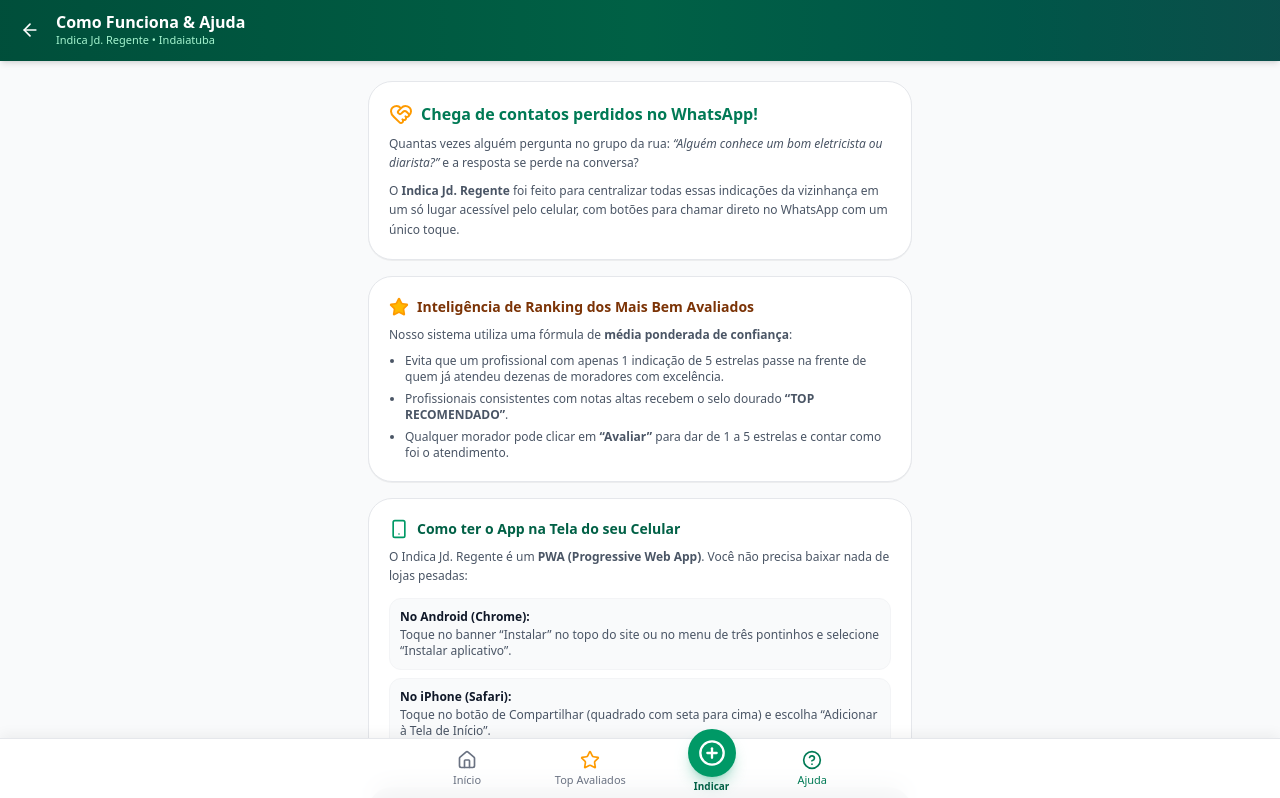
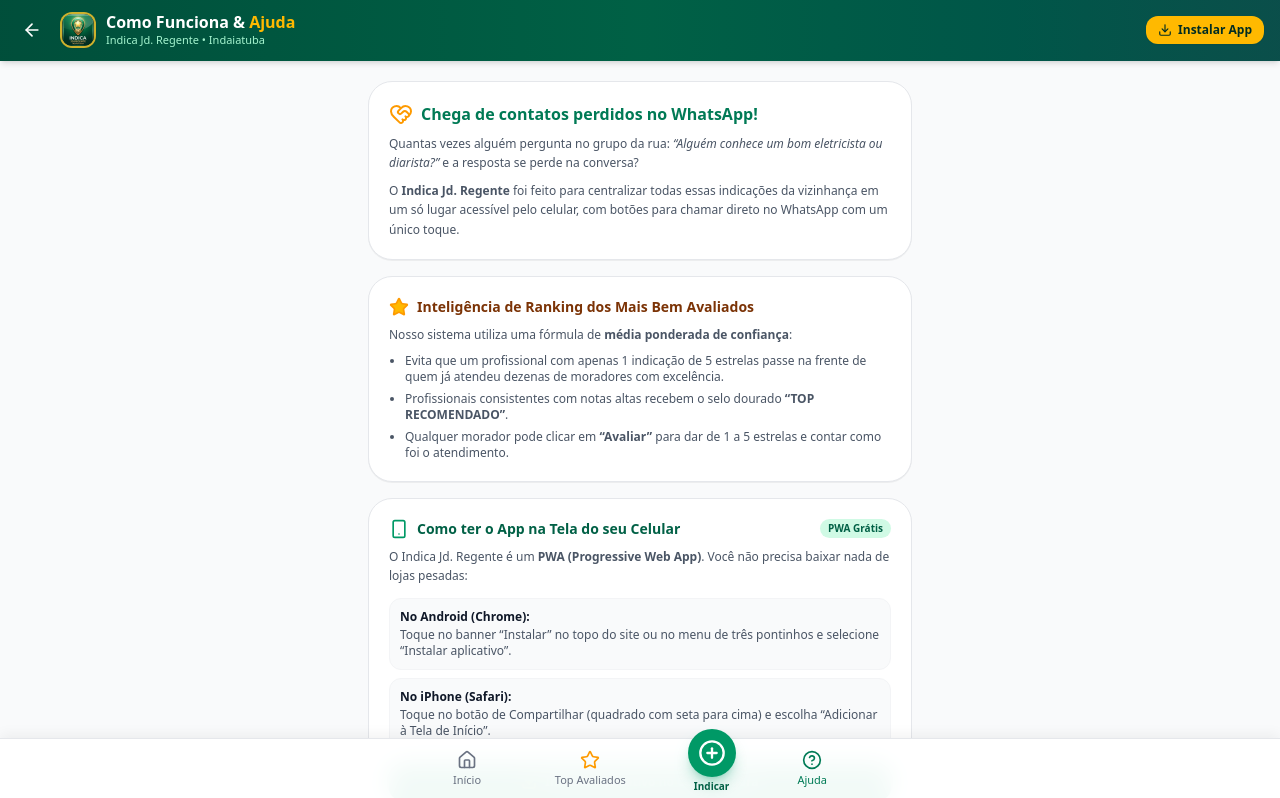
Before and after one commit to ofaccioli/indica-regente-indaia, a Next.js app: page /sobre in a window 1280 px wide. Shown: the top 798 px of the page. Built offline with nearby package versions, Linux system fonts and the light colour scheme.

Commit message:
feat: adicionar logo e padronizacao do nome Indica Jd. Regente em todas as telas; botao de instalar PWA

```diff
--- a/src/app/admin/page.tsx
+++ b/src/app/admin/page.tsx
@@ -3,6 +3,7 @@
 import React, { useEffect, useState } from "react";
 import { useRouter } from "next/navigation";
 import Link from "next/link";
+import Image from "next/image";
 import {
   ShieldCheck,
   LogOut,
@@ -182,13 +183,22 @@
             >
               <ArrowLeft className="w-5 h-5" />
             </Link>
-            <div className="flex items-center gap-2">
-              <ShieldCheck className="w-6 h-6 text-amber-400" />
+            <Link href="/" className="flex items-center gap-2.5">
+              <div className="relative w-8 h-8 rounded-xl overflow-hidden shadow-xs border border-amber-400/80 flex-shrink-0 bg-emerald-950">
+                <Image
+                  src="/logo.png"
+                  alt="Logo Indica Jd.Regente"
+                  fill
+                  sizes="32px"
+                  className="object-cover"
+                  priority
+                />
+              </div>
               <div>
                 <h1 className="text-base font-bold leading-tight">Painel de Moderação</h1>
-                <p className="text-[11px] text-gray-400">IndicaRegenteIndaia Admin</p>
+                <p className="text-[11px] text-gray-400">Indica Jd. Regente • Indaiatuba</p>
               </div>
-            </div>
+            </Link>
           </div>
 
           <div className="flex items-center gap-2">
--- a/src/app/cadastrar/page.tsx
+++ b/src/app/cadastrar/page.tsx
@@ -3,6 +3,7 @@
 import React, { useState, useEffect } from "react";
 import { useRouter } from "next/navigation";
 import Link from "next/link";
+import Image from "next/image";
 import {
   ArrowLeft,
   CheckCircle2,
@@ -133,7 +134,7 @@
     }
 
     if (contatoDuplicado) {
-      alert("Este telefone já está cadastrado no IndicaRegenteIndaia. Evite contatos duplicados!");
+      alert("Este telefone já está cadastrado no Indica Jd. Regente. Evite contatos duplicados!");
       return;
     }
 
@@ -189,18 +190,34 @@
 
   return (
     <div className="min-h-screen bg-gray-50 pb-12">
-      {/* Header simples */}
-      <header className="sticky top-0 z-20 bg-emerald-700 text-white px-4 py-3 shadow-md flex items-center gap-3">
+      {/* Header com Logo */}
+      <header className="sticky top-0 z-20 bg-gradient-to-r from-emerald-900 via-emerald-800 to-teal-900 text-white px-4 py-3 shadow-md flex items-center justify-between">
+        <div className="flex items-center gap-3">
           <Link
             href="/"
-          className="p-1 rounded-full hover:bg-emerald-800 transition-colors"
+            className="p-1.5 rounded-full hover:bg-emerald-800/80 transition-colors"
             aria-label="Voltar para a página inicial"
           >
             <ArrowLeft className="w-5 h-5" />
           </Link>
+          <Link href="/" className="flex items-center gap-2.5">
+            <div className="relative w-9 h-9 rounded-xl overflow-hidden shadow-xs border-2 border-amber-300/80 flex-shrink-0 bg-emerald-950">
+              <Image
+                src="/logo.png"
+                alt="Logo Indica Jd.Regente"
+                fill
+                sizes="36px"
+                className="object-cover"
+                priority
+              />
+            </div>
             <div>
-          <h1 className="text-base font-bold leading-tight">Indicar Profissional / Serviço</h1>
-          <p className="text-[11px] text-emerald-200">IndicaRegenteIndaia</p>
+              <h1 className="text-sm sm:text-base font-black leading-tight">
+                Indicar <span className="text-amber-400">Profissional / Serviço</span>
+              </h1>
+              <p className="text-[11px] text-emerald-200 font-medium">Indica Jd. Regente • Indaiatuba</p>
+            </div>
+          </Link>
         </div>
       </header>
 
--- a/src/app/sobre/page.tsx
+++ b/src/app/sobre/page.tsx
@@ -2,6 +2,7 @@
 
 import React from "react";
 import Link from "next/link";
+import Image from "next/image";
 import {
   ArrowLeft,
   Smartphone,
@@ -9,27 +10,58 @@
   ShieldCheck,
   HeartHandshake,
   Mail,
-  Code,
+  Download,
 } from "lucide-react";
 import { BottomNav } from "@/components/BottomNav";
 
 export default function SobrePage() {
+  const handleInstalarApp = () => {
+    if (typeof window !== "undefined") {
+      window.dispatchEvent(new CustomEvent("indica:open-pwa-install"));
+    }
+  };
+
   return (
     <div className="min-h-screen bg-gray-50 pb-20 flex flex-col justify-between">
       <div>
-        {/* Header */}
-        <header className="sticky top-0 z-20 bg-gradient-to-r from-emerald-900 via-emerald-800 to-teal-900 text-white px-4 py-3 shadow-md flex items-center gap-3">
+        {/* Header com Logo */}
+        <header className="sticky top-0 z-20 bg-gradient-to-r from-emerald-900 via-emerald-800 to-teal-900 text-white px-4 py-3 shadow-md flex items-center justify-between">
+          <div className="flex items-center gap-3">
             <Link
               href="/"
-            className="p-1 rounded-full hover:bg-emerald-800/80 transition-colors"
+              className="p-1.5 rounded-full hover:bg-emerald-800/80 transition-colors"
               aria-label="Voltar para a página inicial"
             >
               <ArrowLeft className="w-5 h-5" />
             </Link>
+            <Link href="/" className="flex items-center gap-2.5">
+              <div className="relative w-9 h-9 rounded-xl overflow-hidden shadow-xs border-2 border-amber-300/80 flex-shrink-0 bg-emerald-950">
+                <Image
+                  src="/logo.png"
+                  alt="Logo Indica Jd.Regente"
+                  fill
+                  sizes="36px"
+                  className="object-cover"
+                  priority
+                />
+              </div>
               <div>
-            <h1 className="text-base font-bold leading-tight">Como Funciona & Ajuda</h1>
-            <p className="text-[11px] text-emerald-200">Indica Jd. Regente • Indaiatuba</p>
+                <h1 className="text-sm sm:text-base font-black leading-tight">
+                  Como Funciona & <span className="text-amber-400">Ajuda</span>
+                </h1>
+                <p className="text-[11px] text-emerald-200 font-medium">Indica Jd. Regente • Indaiatuba</p>
               </div>
+            </Link>
+          </div>
+
+          <button
+            type="button"
+            onClick={handleInstalarApp}
+            className="inline-flex items-center gap-1.5 bg-amber-400 hover:bg-amber-300 text-emerald-950 px-3 py-1.5 rounded-xl text-xs font-black shadow-xs active:scale-95 transition-all cursor-pointer"
+          >
+            <Download className="w-3.5 h-3.5" />
+            <span>Instalar App</span>
+          </button>
         </header>
 
         <main className="max-w-xl mx-auto px-4 pt-5 space-y-4">
@@ -71,10 +103,16 @@
 
           {/* Como instalar no Celular (PWA) */}
           <div className="bg-white rounded-3xl p-5 border border-gray-200 shadow-2xs">
-            <div className="flex items-center gap-2 text-emerald-800 font-bold text-sm mb-2">
+            <div className="flex items-center justify-between gap-2 mb-2">
+              <div className="flex items-center gap-2 text-emerald-800 font-bold text-sm">
                 <Smartphone className="w-5 h-5 text-emerald-600" />
                 <h3>Como ter o App na Tela do seu Celular</h3>
               </div>
+              <span className="text-[10px] font-extrabold px-2 py-0.5 rounded-full bg-emerald-100 text-emerald-800">
+                PWA Grátis
+              </span>
+            </div>
+
             <p className="text-xs text-gray-600 leading-relaxed">
               O Indica Jd. Regente é um <strong>PWA (Progressive Web App)</strong>. Você não precisa baixar nada de lojas pesadas:
             </p>
@@ -92,6 +130,15 @@
                 </p>
               </div>
             </div>
+
+            <button
+              type="button"
+              onClick={handleInstalarApp}
+              className="mt-3.5 w-full py-2.5 px-4 bg-emerald-600 hover:bg-emerald-700 text-white font-bold text-xs rounded-xl shadow-xs flex items-center justify-center gap-2 transition-all cursor-pointer active:scale-98"
+            >
+              <Download className="w-4 h-4 text-amber-300" />
+              <span>Instalar Aplicativo no Celular Agora</span>
+            </button>
           </div>
 
           {/* Entre em Contato com o DEV */}
--- a/src/components/Header.tsx
+++ b/src/components/Header.tsx
@@ -2,7 +2,7 @@
 
 import React from "react";
 import Image from "next/image";
-import { Search, X, Plus, Share2, Sparkles } from "lucide-react";
+import { Search, X, Plus, Share2, Sparkles, Download } from "lucide-react";
 import Link from "next/link";
 
 interface HeaderProps {
@@ -51,6 +51,20 @@
           </Link>
 
           <div className="flex items-center gap-1.5 flex-shrink-0">
+            <button
+              type="button"
+              onClick={() => {
+                if (typeof window !== "undefined") {
+                  window.dispatchEvent(new CustomEvent("indica:open-pwa-install"));
+                }
+              }}
+              className="inline-flex items-center gap-1 bg-emerald-800/80 hover:bg-emerald-700 text-emerald-100 hover:text-white px-2.5 py-1.5 rounded-xl text-xs font-bold shadow-xs active:scale-95 transition-all border border-emerald-600/50 cursor-pointer"
+              title="Instalar App no Celular"
+            >
+              <Download className="w-3.5 h-3.5 text-amber-300" />
+              <span className="hidden xs:inline">App</span>
+            </button>
+
             {onAbrirDivulgacao && (
               <button
                 type="button"
--- a/src/lib/utils.ts
+++ b/src/lib/utils.ts
@@ -66,13 +66,13 @@
  * Formata texto para compartilhar o contato no grupo de WhatsApp
  */
 export function gerarTextoCompartilhamento(nome: string, categoria: string, telefone: string, cidade: string, nota: number, total: number): string {
-  return `⭐ *Indicação no IndicaRegenteIndaia*:\n\n` +
+  return `⭐ *Indicação no Indica Jd. Regente (Indaiatuba)*:\n\n` +
     `👤 *${nome}*\n` +
     `🛠️ Categoria: *${categoria}*\n` +
     `⭐ Avaliação: *${nota.toFixed(1)}/5.0* (${total} indicações)\n` +
     `📍 Região: ${cidade}\n` +
     `📱 WhatsApp: ${telefone}\n\n` +
-    `👉 Veja mais e recomende também no IndicaRegenteIndaia!`;
+    `👉 Veja mais e recomende no app: https://indica-regente-indaia.vercel.app`;
 }
 
 /**
```
Lines whose indentation alone changed are shown as unchanged.
